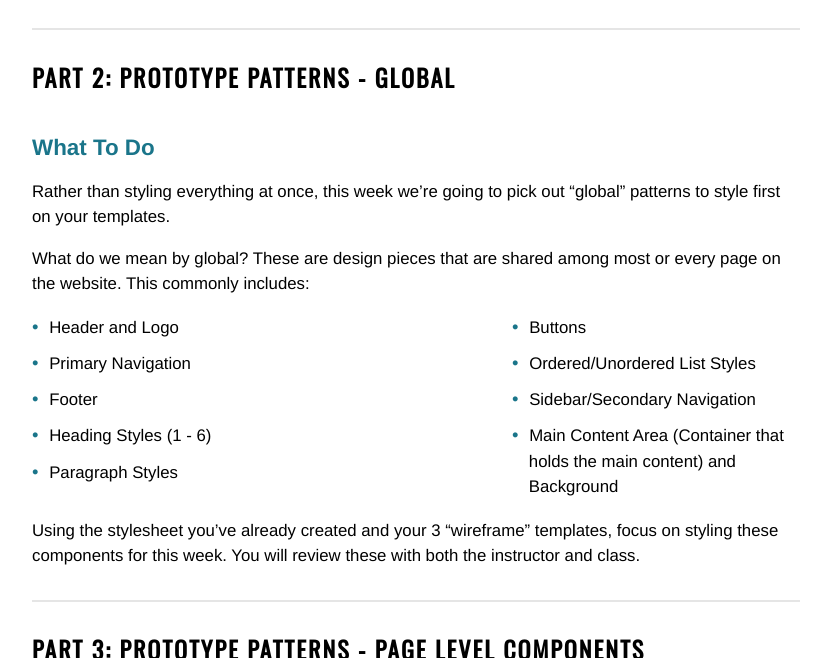
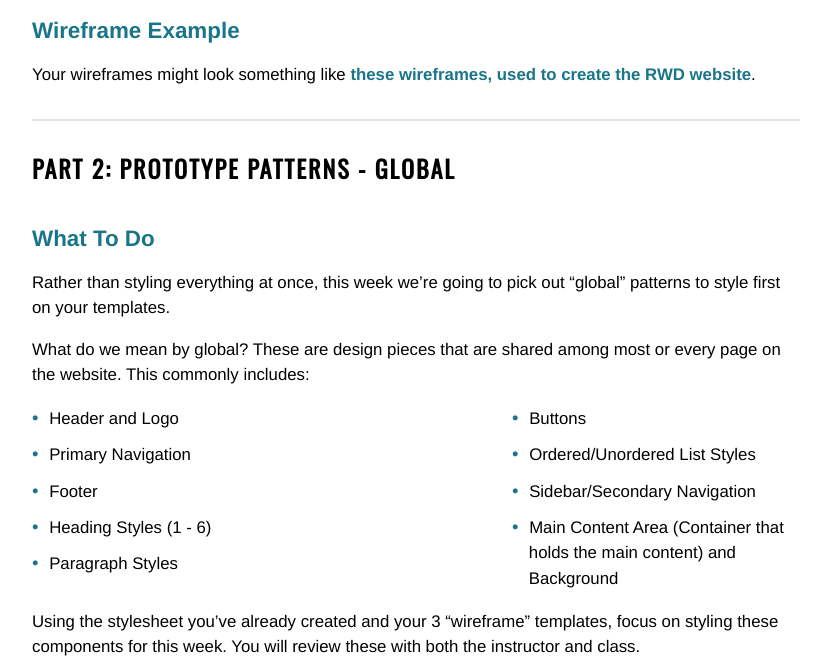
Before and after one commit to KentStateWeb/rwd, a Jekyll site: the page built from _assignments/templates.md, in a window 1280 px wide and 900 px high, scrolled down 1939 px, cut to the strip 242-900 px from the top of the window. Shown: the whole strip, without its empty margins (224-1055 px from the left). Built offline with Jekyll 4.4.1, drawn with Linux system fonts in a browser that asks for light colours; some web fonts are replaced.

Commit message:
Added example link

```diff
--- a/_assignments/templates.md
+++ b/_assignments/templates.md
@@ -49,6 +49,9 @@ These styles will help give outlines to your elements.  You'll delete them event
 
 <script src="https://gist.github.com/challahan/8d1a513d126feb7e69ce.js"></script>
 
+### Wireframe Example
+
+Your wireframes might look something like <a href="http://rwdkent.com/wireframes/index.html">these wireframes, used to create the RWD website</a>.
 
 ---
 
```
Also changed, not shown: 1 other file.
